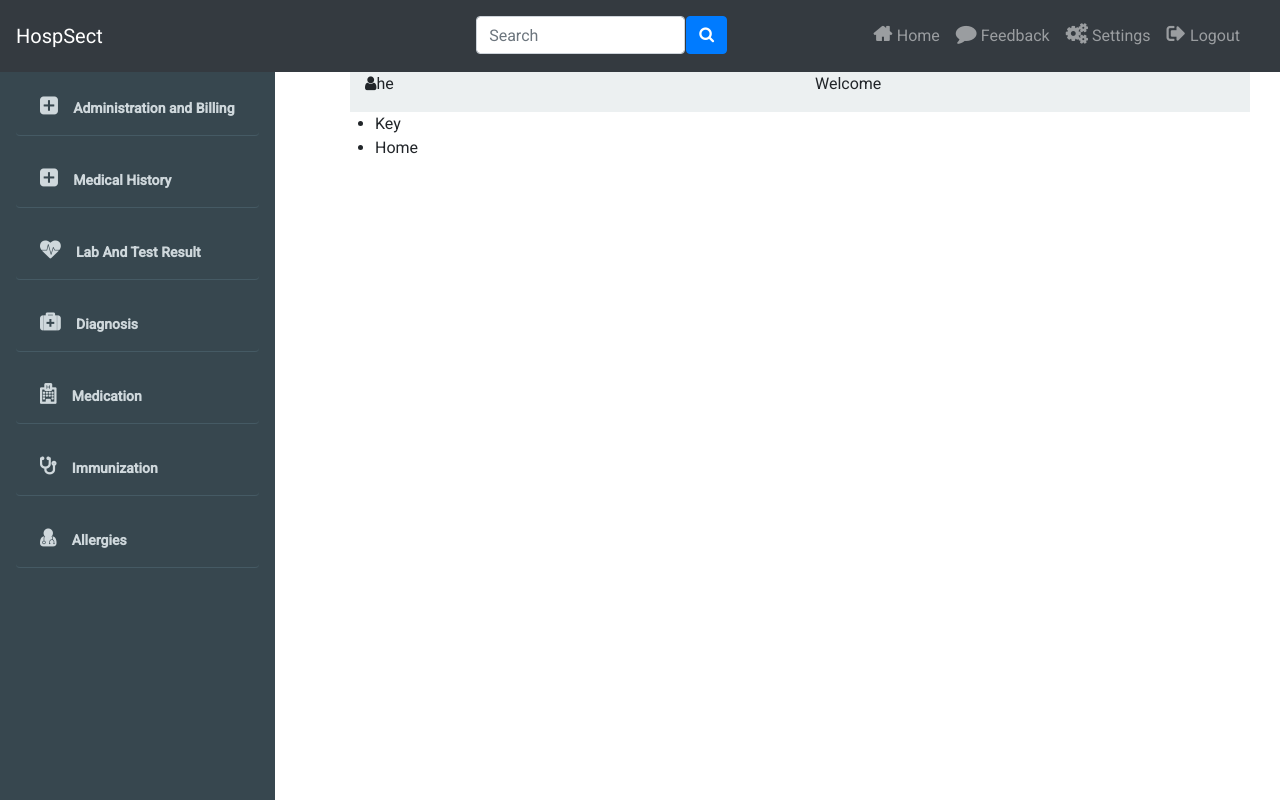
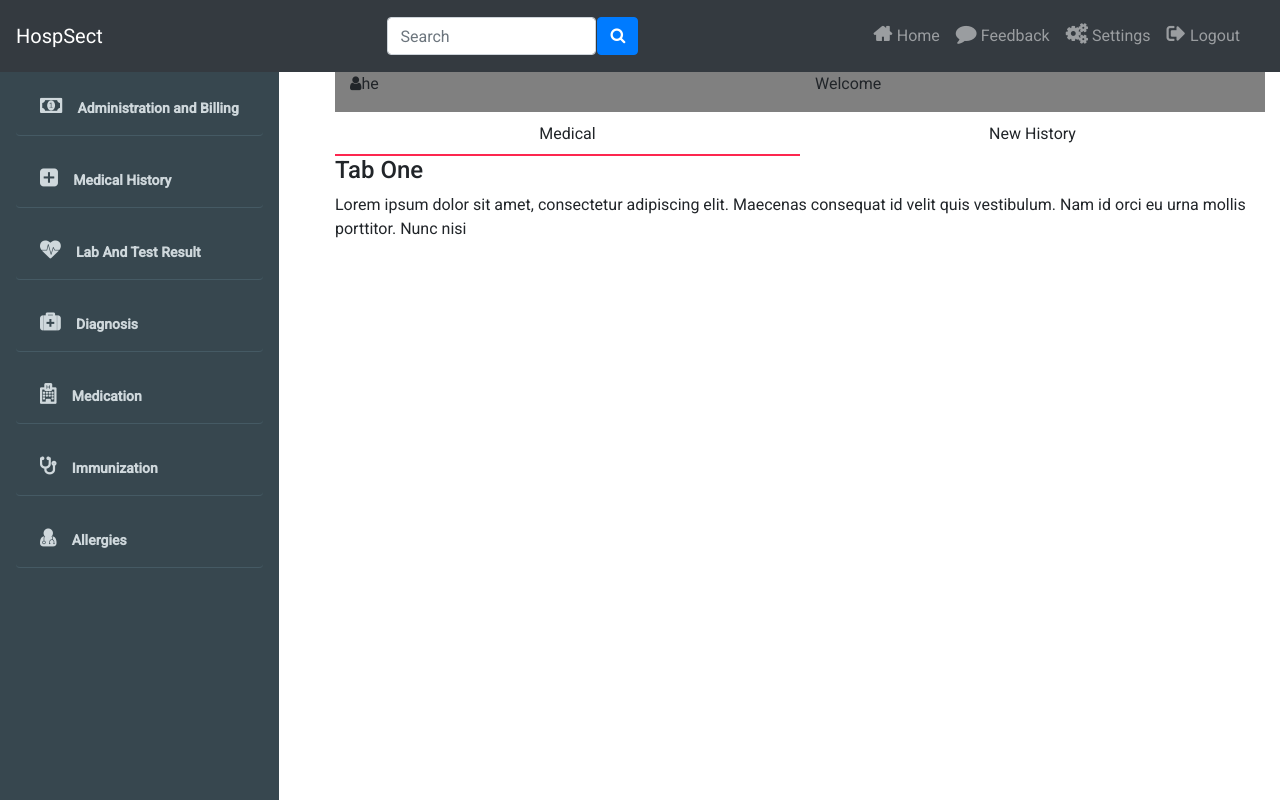
Before and after one commit to wolvecode/HospSect, a React (Create React App) app: page /medical in a window 1280 px wide. Built offline with nearby package versions, Linux system fonts and the light colour scheme; the HTML template or start-up script is replaced by a standard one.

Commit message:
new changes on each components

```diff
--- a/src/App.js
+++ b/src/App.js
@@ -1,7 +1,6 @@
 import React from 'react';
 import { BrowserRouter, Route, Switch } from 'react-router-dom'
-import 'bootstrap/dist/css/bootstrap.min.css';
-import "bootstrap/dist/css/bootstrap-grid.css"
+
 import HospSect from "./HospSect";
 
 const Loading = ({ children }) => {
--- a/src/Components/MedicalHist.js
+++ b/src/Components/MedicalHist.js
@@ -1,5 +1,5 @@
 import React from "react";
-import {Tabs, Tab, Col, Container,Row, Sonnet} from "react-bootstrap";
+import {Col, Container,Row, } from "react-bootstrap";
 import "../css/MedicalHist.css";
 
 class MedicalHist extends React.Component{
@@ -20,18 +20,31 @@ class MedicalHist extends React.Component{
                     </Col>
                 </Row>
                 <Row>
-                    <div>
-                        <nav className="tabs tabs-style-line">
-                            <ul>
-                                <li>
-                                    Key
-                                </li>
-                                <li>
-                                    Home
-                                </li>
-                            </ul>
-                        </nav>
-                    </div>
+                    <div className="tabs">
+                        <div className="tab-2">
+                            <label htmlFor="tab2-1">Medical</label>
+                            <input id="tab2-1" name="tabs-two" type="radio" checked="checked" />
+                            {/*  Tab Content  */}
+                                <div>
+                                    <h4>Tab One</h4>
+                                    <p>
+                                        Lorem ipsum dolor sit amet, consectetur adipiscing elit. Maecenas consequat
+                                        id velit quis vestibulum. Nam id orci eu urna mollis porttitor. Nunc nisi
+                                    </p>
+                                </div>
+                        </div>
+                        <div className="tab-2">
+                            <label htmlFor="tab2-2">New History</label>
+                            <input id="tab2-2" name="tabs-two" type="radio" />
+                            {/*  Tab Content  */}
+                                <div>
+                                    <h4>Tab Two</h4>
+                                    <p>Lorem ipsum dolor sit amet, consectetur adipisicing elit. Accusamus adipisci,
+                                        animi aspernatur dolorem earum est, exercitationem illum iusto laudantium
+                                    </p>
+                                </div>
+                        </div>
+                        </div>
                 </Row>
             </Container>
         )
--- a/src/Components/Navbar.js
+++ b/src/Components/Navbar.js
@@ -1,5 +1,5 @@
 import React from 'react';
-import {Form, Button, FormControl, Container, Nav, Navbar} from 'react-bootstrap';
+import {Form, Button, FormControl, Container, Nav, Navbar, Row, Col} from 'react-bootstrap';
 import "../css/Navbar.css"
 
 
@@ -7,10 +7,9 @@ class NavB extends React.Component{
     render() {
         return(
             <Container fluid={1} className="p-0">
-                <Navbar bg="dark" variant="dark">
+                <Navbar collapseOnSelect expand="lg" bg="dark" variant="dark">
                     <Navbar.Brand href="#home">HospSect</Navbar.Brand>
-                    <div className="nav ml-auto">
-                        <Nav className="nav-link">
+                    <Navbar.Toggle aria-controls="responsive-navbar-nav" />
                     <div className="form-style">
                         <Form inline>
                             <FormControl type="text" placeholder="Search"/>
@@ -20,6 +19,11 @@ class NavB extends React.Component{
                             </Button>
                         </Form>
                     </div>
+
+                    <div className="nav ml-auto">
+                        <Navbar.Collapse id="responsive-navbar-nav" className="">
+                            <Nav  className="mr-auto nav-link">
+
                                 <Nav.Link href="#home">
                                     <i className="fa fa-home" aria-hidden="true">
                                     </i>
@@ -41,8 +45,10 @@ class NavB extends React.Component{
                                     Logout
                                 </Nav.Link>
                             </Nav>
+                        </Navbar.Collapse>
                     </div>
                 </Navbar>
+
             </Container>
         )
     }
--- a/src/Components/SideBar.js
+++ b/src/Components/SideBar.js
@@ -10,7 +10,7 @@ export default function SideBar() {
             <Nav id="sidebar" className="flex-column">
                 <div className="nav-item nav-link">
                     <Link to='/' className="nav-link">
-                        <i className="fa fa-plus-square" />Administration and Billing
+                        <i className="fa fa-money" />Administration and Billing
                     </Link>
                 </div>
 
--- a/src/HospSect.js
+++ b/src/HospSect.js
@@ -1,9 +1,10 @@
 import React from "react"
-import Medical from './Components/MedicalHist'
 import { Col, Row, Container} from "react-bootstrap"
 import { Route } from 'react-router-dom'
+import NavB from "./Components/Navbar";
 import SideBar from "./Components/SideBar";
-import NavB from "./Components/Navbar";
+import Medical from './Components/MedicalHist'
+
 
 class HospSect extends React.Component{
     render() {
@@ -13,7 +14,10 @@ class HospSect extends React.Component{
                     <NavB/>
                 </Row>
                 <Row>
-                    <SideBar />
+
+                    <Col md={3} sm={3}>
+                        <SideBar />
+                    </Col>
                     <Col md={9} sm={9}>
 
                         <Route exact path="/" render={() => <p>
--- a/src/Login.js
+++ b/src/Login.js
@@ -27,7 +27,6 @@ class Login extends React.Component{
                                         <label className="custom-control-label" htmlFor="customCheck1">Remember password</label>
                                     </div>
 
-                                    <button className="btn btn-lg btn-info btn-block text-uppercase" type="submit">Sign in</button>
                                     <div className="media">
                                         <p>
                                              <a href="">
@@ -36,6 +35,9 @@ class Login extends React.Component{
                                              </a>
                                             Please Contact Medical Department To Reset Password
                                         </p>
+                                    </div>
+                                    <div className="form-label-group">
+                                        <input type="submit"  className="form-control btn-info" value="Sign In"/>
                                     </div>
                                 </form>
                             </div>
--- a/src/css/Login.css
+++ b/src/css/Login.css
@@ -73,10 +73,6 @@ body {
     color: white;
     background-color: #ea4335;
 }
-
-.forget-password{
-
-}
 a{
     color: #c486a5;
 }
--- a/src/css/MedicalHist.css
+++ b/src/css/MedicalHist.css
@@ -1,12 +1,57 @@
 .user{
-    background-color: #ecf0f1;
-    margin: 0px;
-    padding: 0px;
+    background-color: grey;
 }
-Tab title{
+button:focus, input:focus,
+textarea:focus, select:focus {
+    outline: none;
+}
+
+.tabs {
+    padding: 0;
+    display: block;
+    display: -webkit-flex;
+    display: flex;
+    -webkit-flex-wrap: wrap;
+    flex-wrap: wrap;
+    margin: 0;
+    overflow: hidden;
+}
+.tabs [class^="tab"] label,
+.tabs [class*=" tab"] label {
+    cursor: pointer;
+    display: block;
+    padding-top: 10px;
     text-align: center;
-    width: 100px;
 }
-.myTab{
-    width: 100px;
+.tabs [class^="tab"] [type="radio"],
+.tabs [class*=" tab"] [type="radio"] {
+    appearance: none;
+    display: block;
+    width: 100%;
 }
+.tabs [class^="tab"] [type="radio"]:hover, .tabs [class^="tab"] [type="radio"]:focus,
+.tabs [class*=" tab"] [type="radio"]:hover,
+.tabs [class*=" tab"] [type="radio"]:focus {
+    border-bottom: 1px solid #fd264f;
+}
+.tabs [class^="tab"] [type="radio"]:checked,
+.tabs [class*=" tab"] [type="radio"]:checked {
+    border-bottom: 2px solid #fd264f;
+}
+
+.tabs .tab-2 {
+    width: 50%;
+}
+.tabs .tab-2 [type="radio"] + div {
+    width: 200%;
+    margin-left: 200%;
+}
+.tabs .tab-2 [type="radio"]:checked + div {
+    margin: 0;
+}
+.tabs .tab-2:last-child [type="radio"] + div {
+    margin-left: 100%;
+}
+.tabs .tab-2:last-child [type="radio"]:checked + div {
+    margin-left: -100%;
+}
--- a/src/css/Navbar.css
+++ b/src/css/Navbar.css
@@ -4,7 +4,7 @@
     font-weight: bolder;
 }
 .form-style{
-    margin-right: 180px;
+    margin-left: auto;
 }
 Button{
     position: absolute;
--- a/src/css/SideBar.css
+++ b/src/css/SideBar.css
@@ -33,7 +33,7 @@
 }
 
 #sidebar .nav-link a:hover{
-    background: lightgrey;
+    background: #7f8c8d;
     color: #ECEFF1;
 }
 
```
Also changed, not shown: src/css/index.css (deleted). Lines whose indentation alone changed are shown as unchanged.
